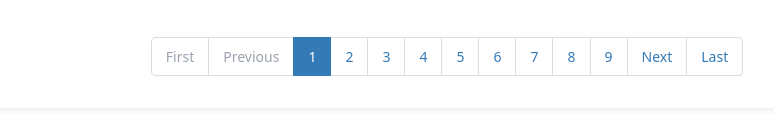
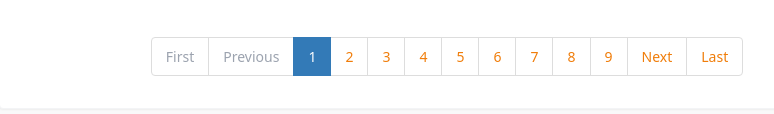
Before and after one commit to omi172/Pagination, a plain HTML site: page index.html in a window 1280 px wide. Shown: the part 176-290 px from the top of the page, without its empty margins (193-967 px from the left). Drawn offline with nearby package versions, Linux system fonts and the light colour scheme.

Commit message:
Update index.html

```diff
--- a/index.html
+++ b/index.html
@@ -273,7 +273,7 @@
             padding: 0.5rem 0.875rem;
             border: 1px solid #ddd;
             background-color: #fff;
-            color: #337ab7;
+            color: #f07d0a;
             text-decoration: none;
             font-size: 0.875rem;
             font-weight: 500;
```
